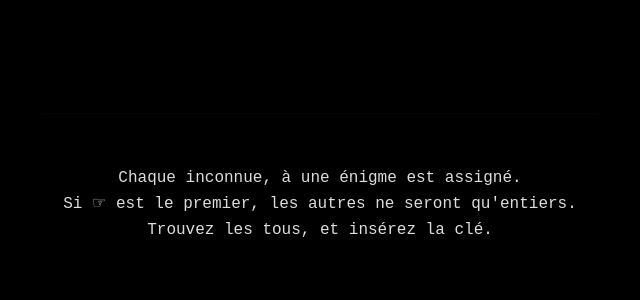
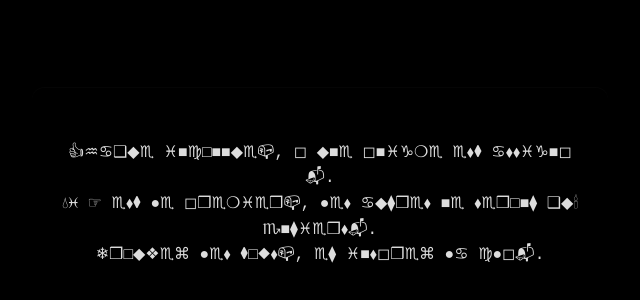
Before and after one commit to AlTAR333/secret_santa, a website: page public/qrcode.html in a window 1280 px wide. Shown: the part 208-508 px from the top of the page, without its empty margins (320-960 px from the left). Drawn offline with Linux system fonts and the light colour scheme.

Commit message:
Qrcode text changed to wingdings

```diff
--- a/public/qrcode.html
+++ b/public/qrcode.html
@@ -45,9 +45,9 @@
   <body>
     <main class="card">
       <div class="riddle">
-        Chaque inconnue, à une énigme est assigné.
-        Si ☞︎ est le premier, les autres ne seront qu'entiers.
-        Trouvez les tous, et insérez la clé.
+        👍︎♒︎♋︎❑︎◆︎♏︎ ♓︎■︎♍︎□︎■︎■︎◆︎♏︎📪︎, ◻︎ ◆︎■︎♏︎ ◻︎■︎♓︎♑︎❍︎♏︎ ♏︎⬧︎⧫︎ ♋︎⬧︎⬧︎♓︎♑︎■︎◻︎📬︎.
+        💧︎♓︎ ☞︎ ♏︎⬧︎⧫︎ ●︎♏︎ ◻︎❒︎♏︎❍︎♓︎♏︎❒︎📪︎, ●︎♏︎⬧︎ ♋︎◆︎⧫︎❒︎♏︎⬧︎ ■︎♏︎ ⬧︎♏︎❒︎□︎■︎⧫︎ ❑︎◆︎🕯︎♏︎■︎⧫︎♓︎♏︎❒︎⬧︎📬︎.
+        ❄︎❒︎□︎◆︎❖︎♏︎⌘︎ ●︎♏︎⬧︎ ⧫︎□︎◆︎⬧︎📪︎, ♏︎⧫︎ ♓︎■︎⬧︎◻︎❒︎♏︎⌘︎ ●︎♋︎ ♍︎●︎◻︎📬︎.
       </div>
     </main>
   </body>
```
